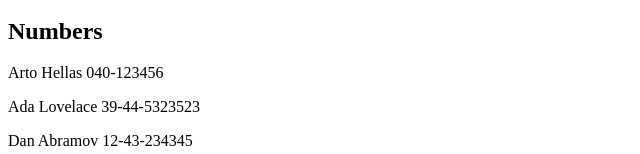
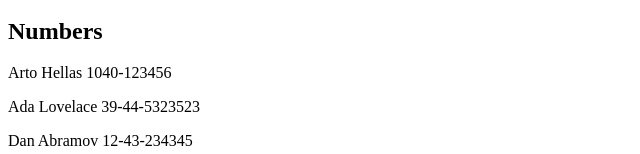
Before and after one commit to dennisahlqvist/mooc_fullstack_open, a React (Create React App) app in the folder part2/phonebook/: page / in a window 1280 px wide. Shown: the part 220-374 px from the top of the page, without its empty margins (0-640 px from the left). Built offline with nearby package versions, Linux system fonts and the light colour scheme; data requests are answered from the project's data file.

Commit message:
Exercise 2.11

```diff
--- /dev/null
+++ b/part2/phonebook/db.json
@@ -0,0 +1,24 @@
+{
+    "persons":[
+      {
+        "name": "Arto Hellas",
+        "number": "1040-123456",
+        "id": 1
+      },
+      {
+        "name": "Ada Lovelace",
+        "number": "39-44-5323523",
+        "id": 2
+      },
+      {
+        "name": "Dan Abramov",
+        "number": "12-43-234345",
+        "id": 3
+      },
+      {
+        "name": "Mary Poppendieck",
+        "number": "39-23-6423122",
+        "id": 4
+      }
+    ]
+  }
--- a/part2/phonebook/src/App.js
+++ b/part2/phonebook/src/App.js
@@ -1,4 +1,5 @@
-import { useState } from 'react'
+import { useState, useEffect } from 'react'
+import axios from 'axios'
 
 
 const Persons = (props) => {
@@ -25,23 +26,27 @@
 
 const App = () => {
 
-  const [persons, setPersons] = useState([
-    { name: 'Arto Hellas', number: '040-123456', id: 1 },
-    { name: 'Ada Lovelace', number: '39-44-5323523', id: 2 },
-    { name: 'Dan Abramov', number: '12-43-234345', id: 3 },
-    { name: 'Mary Poppendieck', number: '39-23-6423122', id: 4 }
-  ])
-
-
-  /*const [persons, setPersons] = useState([
-    { name: 'Arto Hellas' , number: '040-1234567'}
-  ]) */
+  const [persons, setPersons] = useState([])
 
   const [filteredPersons, setFilteredPersons] = useState(persons)
 
   const [newName, setNewName] = useState('')
   const [newNumber, setNewNumber] = useState('')
   const [newFilter, setNewFilter] = useState('')
+
+  useEffect(() => {
+    console.log('effect')
+    axios
+      .get('http://localhost:3001/persons')
+      //.get('https://3001-dennisahlqv-moocfullsta-d5m513kuso4.ws-eu54.gitpod.io/persons')
+      .then(response => {
+        console.log('promise fulfilled')
+        setPersons(response.data)
+        setFilteredPersons(response.data)
+      })
+  }, [])
+  console.log('render', persons.length, 'persons')
+
 
   const addName = (event) => {
     event.preventDefault()
```
Also changed, not shown: part2/phonebook/package.json (+6 -1 lines), 2 other files (tests, documents, lock files or other folders).
